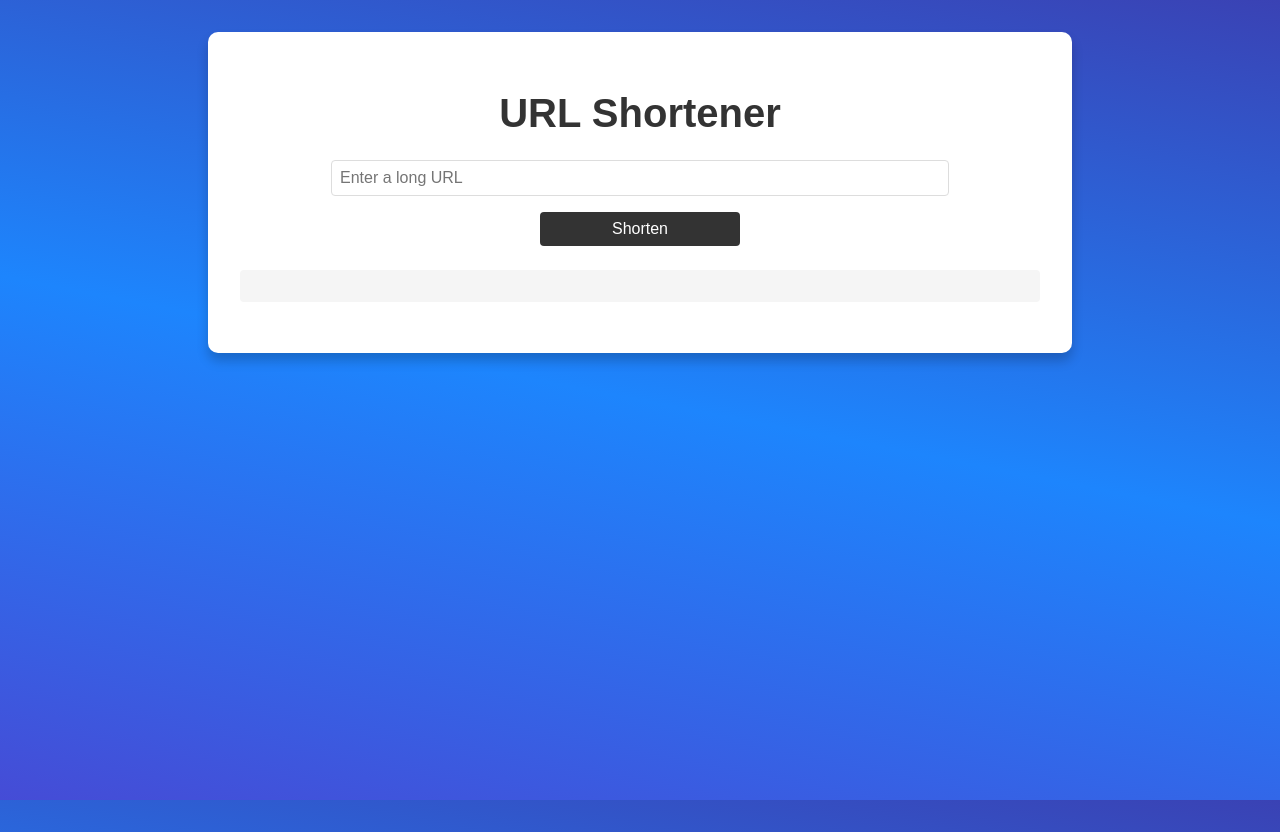
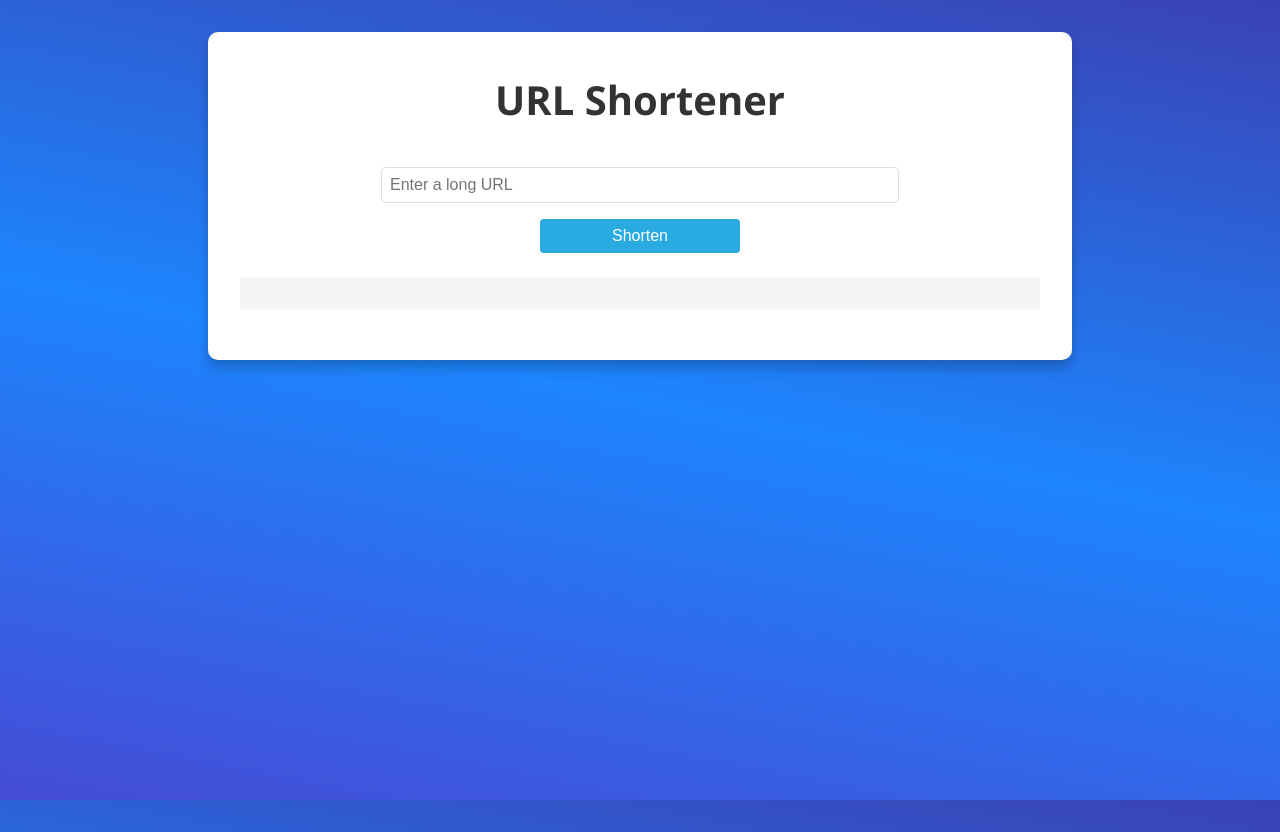
Before and after one commit to cnichols1734/URL_Shortner, a Flask app: page / in a window 1280 px wide. Run offline with Flask 3, Linux system fonts and the light colour scheme.

Commit message:
Update the style.css

```diff
--- a/static/style.css
+++ b/static/style.css
@@ -9,15 +9,20 @@ html {
 }
 
 body {
-  font-family: Arial, sans-serif;
+  font-family: "Segoe UI", Tahoma, Geneva, Verdana, sans-serif;
   margin: 0;
   padding: 0;
   height: 100%;
+  display: flex;
+  align-items: flex-start; /* Changed from center to flex-start */
+  justify-content: center;
+  padding-top: 2rem; /* Added a top padding */
 }
 
+
 .container {
+  width: 80%;
   max-width: 800px;
-  margin: 2rem auto;
   padding: 2rem;
   text-align: center;
   background-color: #fff;
@@ -28,12 +33,14 @@ body {
 h1 {
   font-size: 2.5rem;
   color: #333;
-  margin-bottom: 1.5rem;
+  margin-bottom: 2.5rem;
+  margin-top: .5rem;
 }
 
 form {
   display: inline-flex;
   flex-direction: column;
+  align-items: center;
 }
 
 input[type="url"] {
@@ -43,23 +50,29 @@ input[type="url"] {
   border-radius: 4px;
   outline: none;
   margin-bottom: 1rem;
-  width: 600px;
+  width: 500px; /* Changed from 600px */
+  transition: border-color 0.3s ease;
+}
+
+input[type="url"]:focus {
+  border-color: #29abe2;
 }
 
 button[type="submit"] {
   padding: 0.5rem 1rem;
   font-size: 1rem;
-  background-color: #333;
+  background-color: #29abe2;
   color: #fff;
   border: none;
   border-radius: 4px;
   cursor: pointer;
   transition: background-color 0.3s ease;
-  width: 200px;
+  width: 100%;
+  max-width: 200px;
 }
 
 button[type="submit"]:hover {
-  background-color: #555;
+  background-color: #1a8fd4;
 }
 
 .short-url {
@@ -90,4 +103,5 @@ button[type="submit"]:hover {
 
 .input-container {
   display: inline-block;
+  width: 100%;
 }
```
Also changed, not shown: instance/urls.db.
